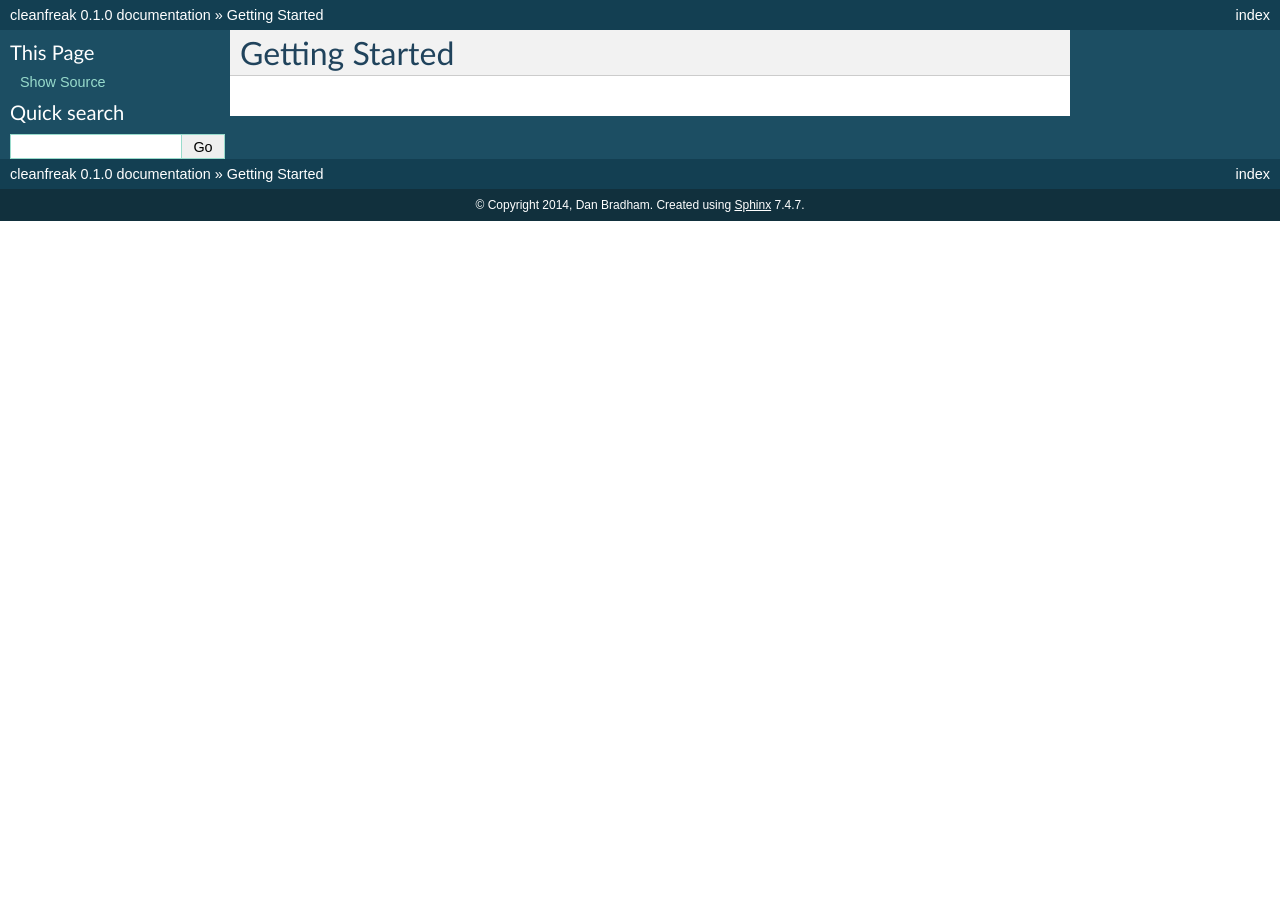
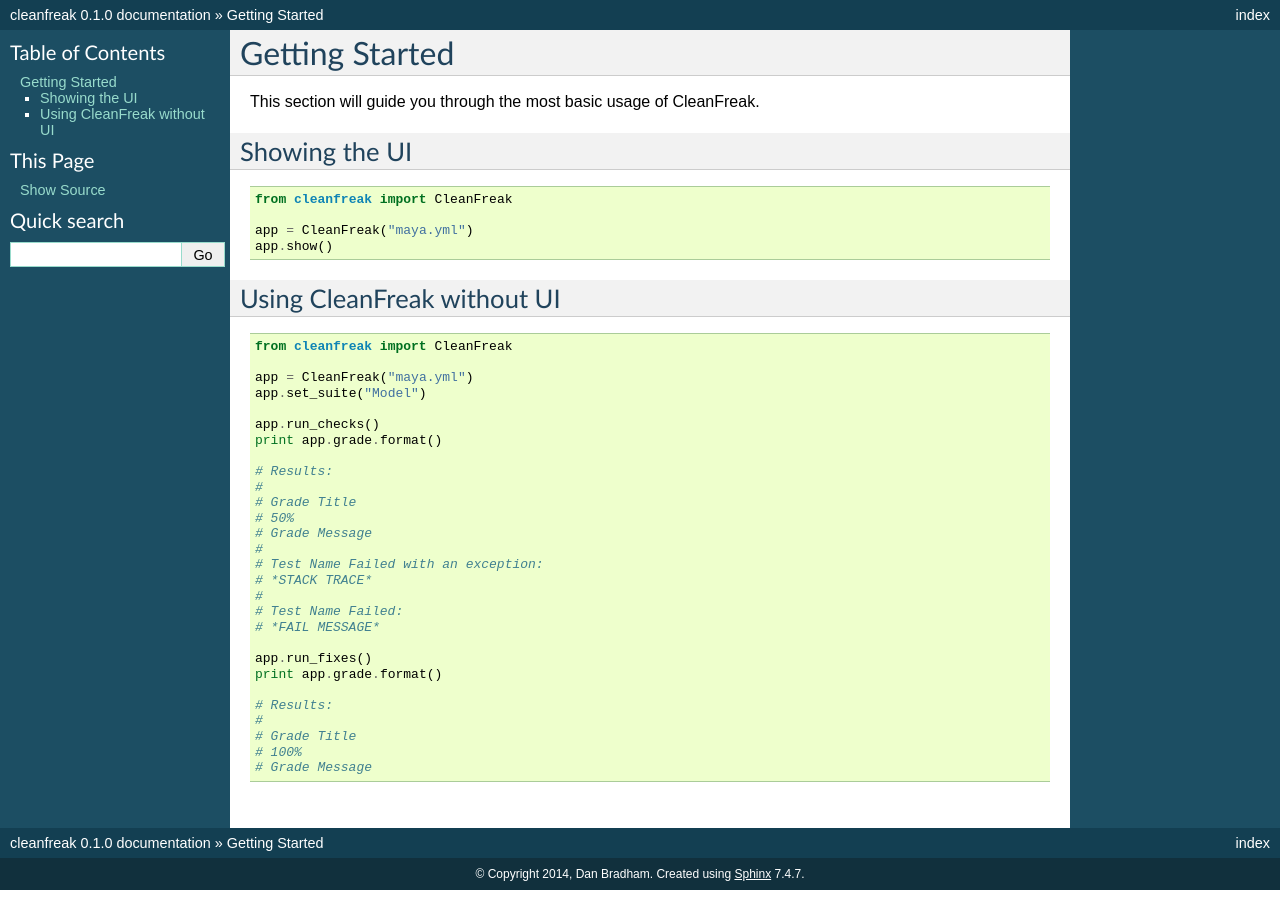
Before and after one commit to danbradham/cleanfreak, a Sphinx documentation site: the page built from docs/getstarted.rst, in a window 1280 px wide. Built offline with Sphinx 7.4.7, drawn with Linux system fonts in a browser that asks for light colours.

Commit message:
Fixed Index

```diff
--- a/docs/getstarted.rst
+++ b/docs/getstarted.rst
@@ -3,3 +3,51 @@
 ===============
 Getting Started
 ===============
+This section will guide you through the most basic usage of CleanFreak.
+
+--------------
+Showing the UI
+--------------
+
+::
+
+    from cleanfreak import CleanFreak
+
+    app = CleanFreak("maya.yml")
+    app.show()
+
+
+---------------------------
+Using CleanFreak without UI
+---------------------------
+
+::
+
+    from cleanfreak import CleanFreak
+
+    app = CleanFreak("maya.yml")
+    app.set_suite("Model")
+
+    app.run_checks()
+    print app.grade.format()
+
+    # Results:
+    #
+    # Grade Title
+    # 50%
+    # Grade Message
+    #
+    # Test Name Failed with an exception:
+    # *STACK TRACE*
+    #
+    # Test Name Failed:
+    # *FAIL MESSAGE*
+
+    app.run_fixes()
+    print app.grade.format()
+
+    # Results:
+    #
+    # Grade Title
+    # 100%
+    # Grade Message
--- a/docs/index.rst
+++ b/docs/index.rst
@@ -25,6 +25,6 @@
 --------
 .. toctree::
    :maxdepth: 3
-   Getting Started
-   Configuration
-   API
+   getstarted
+   config
+   api
```
